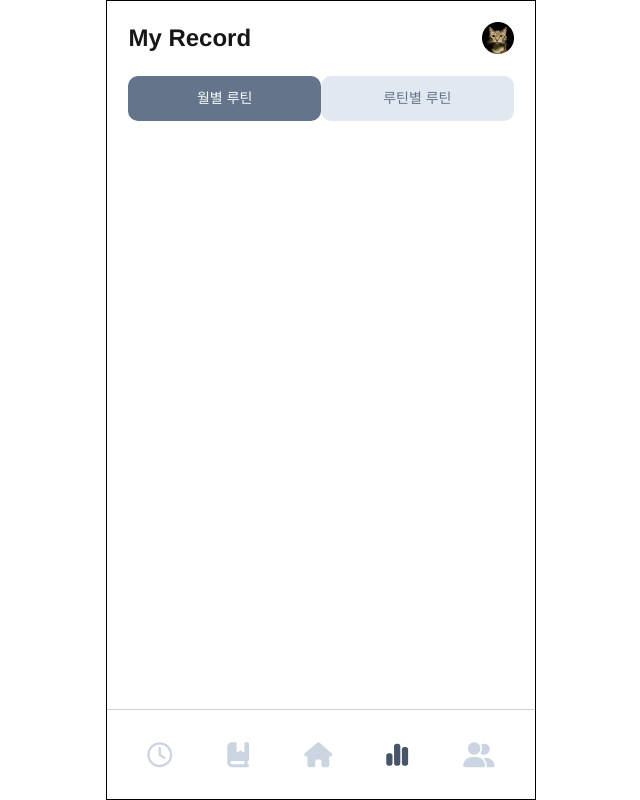
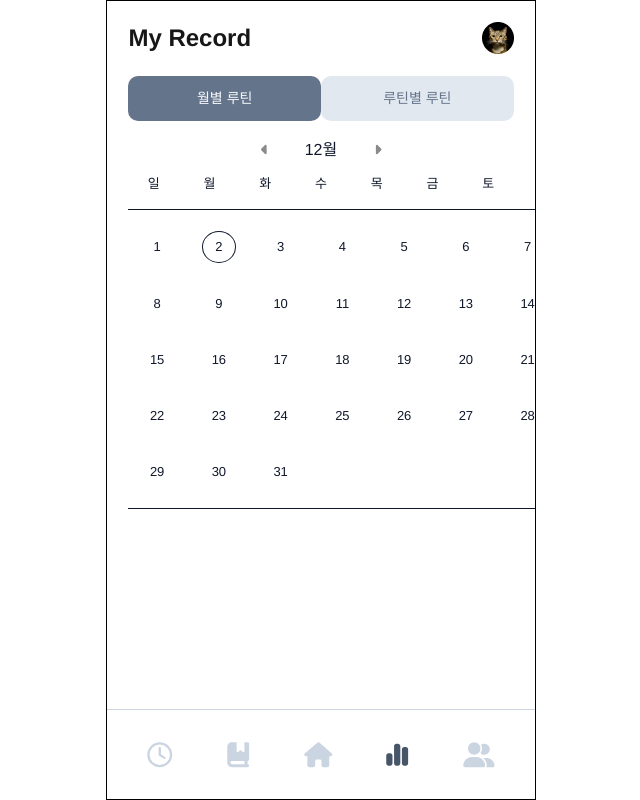
Before and after one commit to CSID-DGU/2024-2-OSSProj-PAGE6-06, a Next.js app in the folder frontend/: page /record in a window 1280 px wide. Shown: the whole page, without its empty margins (319-959 px from the left). Built offline with nearby package versions, Linux system fonts and the light colour scheme.

Commit message:
[FE]Feat: record calendar 컴포넌트

```diff
--- a/frontend/components/_styled/recordStyled.jsx
+++ b/frontend/components/_styled/recordStyled.jsx
@@ -21,3 +21,9 @@ export const RecordTapButton = styled.div`
   color: ${(props) => (props.$isActive ? `#f8fafc` : `#64748B`)};
   background-color: ${(props) => (props.$isActive ? `#64748b` : `#E2E8F0`)};
 `;
+
+export const RecordContents = styled.div`
+  width: 100%;
+  display: flex;
+  flex-direction: column;
+`;
--- /dev/null
+++ b/frontend/components/record/RecordCalendar.jsx
@@ -0,0 +1,164 @@
+import { useEffect, useState } from "react";
+import * as RS from "./Styled";
+import { faCaretLeft, faCaretRight } from "@fortawesome/free-solid-svg-icons";
+import { AnimatePresence, motion } from "framer-motion";
+
+export default function RecordCalendar({ data }) {
+  const [calendarDate, setCalendarDate] = useState([]);
+  const [toDay, setToDay] = useState(new Date());
+  const [currentDate, setCurrentDate] = useState(new Date());
+  const week = ["일", "월", "화", "수", "목", "금", "토"];
+  const goPrevMonth = () => {
+    setDirection(-1);
+    setCurrentDate((prev) => {
+      const newDate = new Date(prev);
+      newDate.setMonth(prev.getMonth() - 1);
+      setCurrentDate(newDate);
+      return newDate;
+    });
+  };
+
+  const goNextMonth = () => {
+    setDirection(1);
+    setCurrentDate((next) => {
+      const newDate = new Date(next);
+      newDate.setMonth(next.getMonth() + 1);
+      return newDate;
+    });
+  };
+
+  const handleDateClick = (date) => {
+    setCurrentDate(date);
+  };
+
+  const getCalendarData = () => {
+    const year = currentDate.getFullYear();
+    const month = currentDate.getMonth();
+
+    const firstDatOfMonth = new Date(year, month, 1);
+    const startDate = new Date(firstDatOfMonth);
+    startDate.setDate(startDate.getDate() - startDate.getDay());
+
+    const lastDayOfMonth = new Date(year, month + 1, 0);
+    const endDate = new Date(lastDayOfMonth);
+    endDate.setDate(endDate.getDate() - endDate.getDay());
+
+    const calendarDate = [];
+    let current = new Date(startDate);
+
+    while (current <= lastDayOfMonth) {
+      calendarDate.push(new Date(current));
+      current.setDate(current.getDate() + 1);
+    }
+    return calendarDate;
+  };
+
+  const isSameDay = (date1, date2) => {
+    return (
+      date1.getFullYear() === date2.getFullYear() &&
+      date1.getMonth() === date2.getMonth() &&
+      date1.getDate() === date2.getDate()
+    );
+  };
+
+  const isSameMonth = (date1, date2) => {
+    return (
+      date1.getFullYear() === date2.getFullYear() &&
+      date1.getMonth() === date2.getMonth()
+    );
+  };
+
+  useEffect(() => {
+    const dates = getCalendarData();
+    setCalendarDate(dates);
+    setLoading(false);
+  }, [currentDate]);
+
+  const [loading, setLoading] = useState(true);
+  const [direction, setDirection] = useState(0);
+  const variants = {
+    enter: (direction) => {
+      return {
+        x: direction > 0 ? 1000 : -1000,
+        opacity: 0,
+      };
+    },
+    center: {
+      zIndex: 1,
+      x: 0,
+      opacity: 1,
+    },
+    exit: (direction) => {
+      return {
+        zIndex: 0,
+        x: direction < 0 ? 1000 : -1000,
+        opacity: 0,
+      };
+    },
+  };
+
+  return (
+    <RS.RecordCalendarContainer>
+      <RS.RecordCalendarMonth>
+        <RS.RecordCalendarButton
+          icon={faCaretLeft}
+          onClick={() => goPrevMonth()}
+        />
+        {currentDate.getMonth() + 1}월
+        <RS.RecordCalendarButton
+          icon={faCaretRight}
+          onClick={() => goNextMonth()}
+        />
+      </RS.RecordCalendarMonth>
+      <RS.RecordCalendarWeek>
+        {week.map((day, idx) => (
+          <RS.RecordCalendartWeekText key={idx}>
+            {day}
+          </RS.RecordCalendartWeekText>
+        ))}
+      </RS.RecordCalendarWeek>
+      {!loading && (
+        <AnimatePresence initial={false} custom={direction}>
+          <motion.div
+            key={currentDate.toString()}
+            custom={direction}
+            variants={variants}
+            initial="enter"
+            animate="center"
+            exit="exit"
+            transition={{
+              x: { type: "spring", stiffness: 300, damping: 50 },
+              opacity: { duration: 0.2 },
+            }}
+            style={{
+              width: "100%",
+            }}
+          >
+            <RS.RecordCalenderDay>
+              {calendarDate.map((date, idx) => {
+                const currentDateString = date.toDateString();
+                const matchingDate = data.find(
+                  (item) =>
+                    currentDateString === new Date(item.date).toDateString()
+                );
+                const percent = matchingDate?.percent ?? 0;
+
+                return (
+                  <RS.RecordCalendDayText
+                    key={idx}
+                    onClick={() => handleDateClick(date)}
+                    $isActive={isSameDay(toDay, date)}
+                    $isCurrentMonth={isSameMonth(currentDate, date)}
+                    $percent={percent}
+                  >
+                    {date.getDate()}
+                  </RS.RecordCalendDayText>
+                );
+              })}
+            </RS.RecordCalenderDay>
+          </motion.div>
+        </AnimatePresence>
+      )}
+    </RS.RecordCalendarContainer>
+  );
+}
--- a/frontend/components/record/Styled.jsx
+++ b/frontend/components/record/Styled.jsx
@@ -31,3 +31,71 @@ export const RecordDescription = styled.div`
   height: 100%;
   line-height: 15px;
 `;
+
+// Record Calendar
+export const RecordCalendarContainer = styled.div`
+  width: 90%;
+  margin: 5%;
+  display: flex;
+  flex-direction: column;
+  align-items: center;
+  justify-content: center;
+`;
+
+export const RecordCalendarMonth = styled.div`
+  width: 50%;
+  display: flex;
+  align-items: center;
+  justify-content: space-evenly;
+  font-size: 16px;
+  font-weight: 500;
+  color: #0f172a;
+`;
+
+export const RecordCalendarButton = styled(FontAwesomeIcon)`
+  font-size: 15px;
+  color: #8a8a8a;
+`;
+
+export const RecordCalendarWeek = styled.div`
+  width: 90%;
+  margin: 5%;
+  display: flex;
+  align-items: center;
+  justify-content: space-between;
+`;
+
+export const RecordCalendartWeekText = styled.div`
+  color: #0f172a;
+  font-size: 13px;
+`;
+
+export const RecordCalenderDay = styled.div`
+  width: 100%;
+  gap: 1%;
+  display: grid;
+  grid-template-columns: repeat(7, 1fr);
+  border-top: 1px solid #0f172a;
+  border-bottom: 1px solid #0f172a;
+  padding: 2% 0 5% 0;
+  position: absolute;
+`;
+
+export const RecordCalendDayText = styled.div`
+  font-size: 13px;
+  display: flex;
+  justify-content: center;
+  align-items: center;
+  margin: 20%;
+  padding: 15%;
+  color: #0f172a;
+  border-radius: 100%;
+  /* background-color: #94a3b8; */
+  background-color: ${(props) =>
+    `rgba(148, 163, 184, ${
+      props.$percent / 100
+    })`}; // 진한 파란색의 투명도 조정
+
+  opacity: ${(props) => (props.$isCurrentMonth ? `1` : `0`)};
+  border: ${(props) => (props.$isActive ? `1px solid #0F172A` : null)};
+`;
--- a/frontend/pages/record/index.jsx
+++ b/frontend/pages/record/index.jsx
@@ -2,6 +2,7 @@ import Header from "@/components/layout/Header";
 import * as MS from "../../components/_styled/mainStyled";
 import * as RS from "../../components/_styled/recordStyled";
 import { useState } from "react";
+import RecordCalendar from "@/components/record/RecordCalendar";
 
 export default function Record() {
   const [currentTap, setCurrentTap] = useState("month");
@@ -12,6 +13,34 @@ export default function Record() {
   const handleCurrentTap = (type) => {
     setCurrentTap(type);
   };
+
+  const calendar_data = [
+    {
+      date: "Sat Oct 19 2024 00:00:00 GMT+0900",
+      percent: 100,
+      routines: [],
+    },
+    {
+      date: "Sun Oct 20 2024 00:00:00 GMT+0900",
+      percent: 70,
+      routines: [],
+    },
+    {
+      date: "Mon Oct 21 2024 00:00:00 GMT+0900",
+      percent: 60,
+      routines: [],
+    },
+    {
+      date: "Tus Oct 22 2024 00:00:00 GMT+0900",
+      percent: 50,
+      routines: [],
+    },
+    {
+      date: "Wed Oct 23 2024 00:00:00 GMT+0900",
+      percent: 40,
+      routines: [],
+    },
+  ];
 
   return (
     <MS.MainWrapper>
@@ -30,7 +59,12 @@ export default function Record() {
           ))}
         </RS.RecordTap>
 
-        {/* type별 */}
+        {/* type별 루틴 */}
+        <RS.RecordContents>
+          {currentTap === "month" ? (
+            <RecordCalendar data={calendar_data} />
+          ) : null}
+        </RS.RecordContents>
       </MS.MainContainer>
     </MS.MainWrapper>
   );
```
